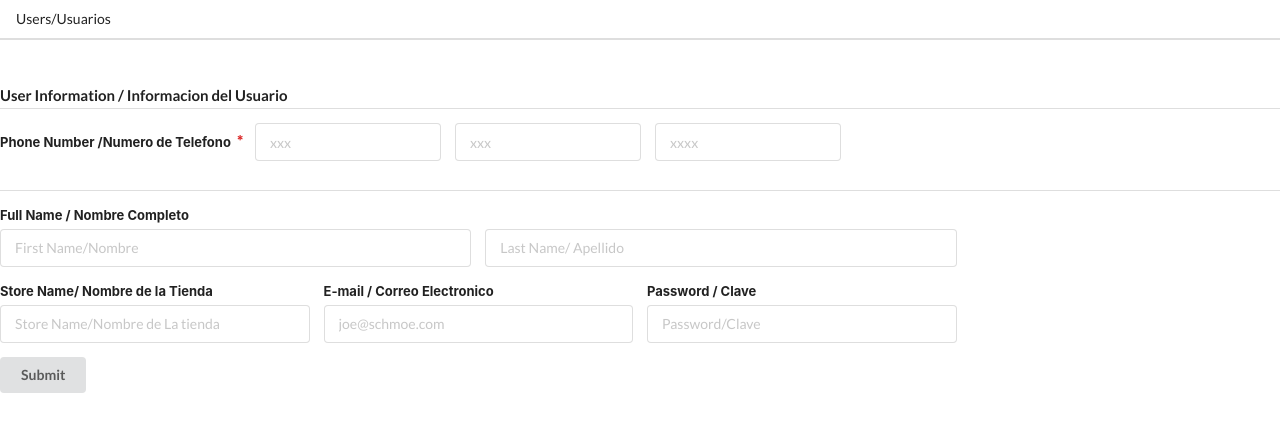
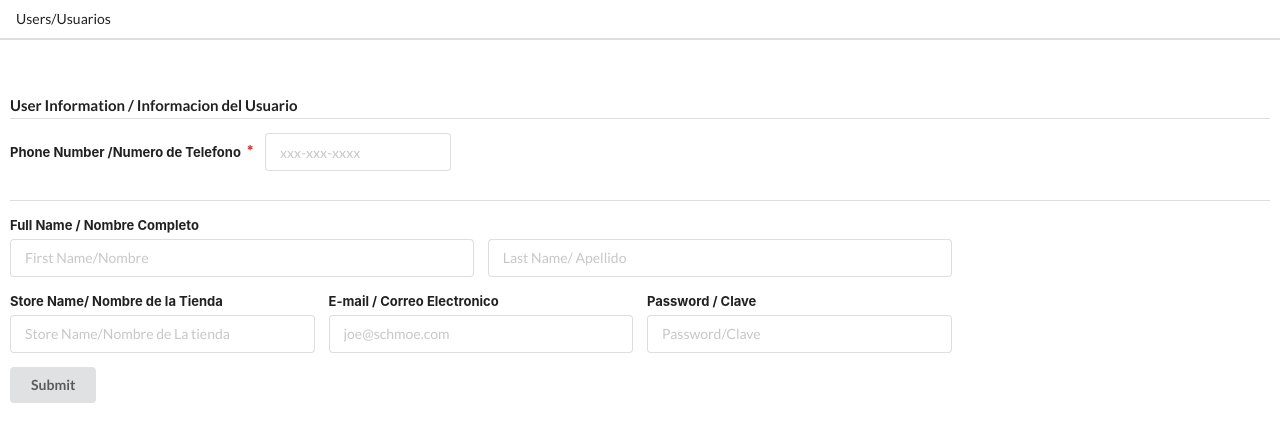
Before and after one commit to CAGuevara/AmigosMeatFrontEnd, a React (Create React App) app: page /users/AddUsers in a window 1280 px wide. Shown: the top 442 px of the page. Built offline with nearby package versions, Linux system fonts and the light colour scheme.

Commit message:
User Erro

```diff
--- a/src/pages/Users/index.js
+++ b/src/pages/Users/index.js
@@ -5,20 +5,20 @@ import AddUsers from '../addusers';
 
 const Users = () => {
     return (
-        <div className="ui centered grid" id="users-menu">
+           <div className="ui centered grid vertical fluid menu" id="users-menu">
+
                     <div className="ui vertical animated button" tabindex="0">
-                        <div className="visible content">Display Users</div>
-                        <div className="hidden content">Mostrar Usuarios</div>
+                        <div className="visible content "> Display Users </div>
+                        <div className="hidden content ">Mostrar Usuarios</div>
                     </div>
                     <div className="ui vertical animated button" tabindex="0">
                         <div className="hidden content">Adicionar Usuarios</div>
-                        <div className="visible content">Add Users</div>
+                        <div className="visible content">   Add Users     </div>
                     </div>
                     <div className="ui vertical animated button" tabindex="0">
-                        <div className="hidden content">Modificar Usuarios</div>
+                        <div className="hidden content"> Modificar Usuarios </div>
                         <div className="visible content">Update Users</div>
                     </div>
-
         </div>
     );
 }
--- a/src/pages/Users/styles.css
+++ b/src/pages/Users/styles.css
@@ -1,7 +1,7 @@
 #users-menu {
+display: flex;
 /* background-color: lightcyan; */
 padding: 10px;
-vertical-align:middle;
-margin:5%;
+margin:5px;
 height: 60px;
 }
--- a/src/pages/addusers/index.js
+++ b/src/pages/addusers/index.js
@@ -1,24 +1,53 @@
 import React from 'react';
-import App from '../../App'
+// import App from '../../App'
+import { useState } from 'react';
+import axios from 'axios';
+import './styles.css'
 
 const AddUsers = () => {
+    const [phoneUser, setPhoneUser] = useState('');
+    const [firstName, setFirstName] = useState('');
+    const [lastName, setLastName] = useState('');
+    const [storeName, setStoreName] = useState('');
+    const [emailUser, setEmailUser] = useState('');
+    const [pwdUser, setPwdUser] = useState('');
+
+    const handleSubmit = async (e) => {
+        e.preventDefault();
+     try {
+        const newUser = {
+            phone : phoneUser,
+            firstname : firstName,
+            lastname : lastName,
+            storename : storeName,
+            email : emailUser,
+            pwd : pwdUser
+        }
+
+            const response = await axios.post('http://localhost:8080/api/v1/adduser', newUser);
+
+            }catch (error){
+            console.log(error);
+        }
+    }
+
+
     return (
         <div>
-            <form className="ui form">
+            <form className="ui form" id="form-padding">
                 <br></br>
                 <h4 className="ui dividing header">User Information / Informacion del Usuario</h4>
                 <div className="ui form">
                     <div className="inline fields required field">
                         <label>Phone Number /Numero de Telefono </label>
                         <div className="field">
-                            <input type="text" placeholder="xxx"></input>
+                            <input type="text"
+                            name = "phone"
+                            placeholder="xxx-xxx-xxxx"
+                            onChange={e => setPhoneUser(e.target.value)}
+                            ></input>
                         </div>
-                        <div className="field">
-                            <input type="text" placeholder="xxx"></input>
-                        </div>
-                        <div className="field">
-                            <input type="text" placeholder="xxxx"></input>
-                        </div>
+
                     </div>
                 </div>
                 <h4 className="ui dividing header"></h4>
@@ -27,10 +56,18 @@ const AddUsers = () => {
                     <label> Full Name / Nombre Completo </label>
                     <div className="two fields">
                         <div className="six wide field">
-                            <input type="text" name="shipping[first-name]" placeholder="First Name/Nombre"></input>
+                            <input type="text"
+                                name="first-name"
+                                placeholder="First Name/Nombre"
+                                onChange={e => setFirstName(e.target.value)}>
+                            </input>
                         </div>
                         <div className="six wide field">
-                            <input type="text" name="shipping[last-name]" placeholder="Last Name/ Apellido"></input>
+                            <input type="text"
+                            name="last-name"
+                            placeholder="Last Name/ Apellido"
+                            onChange={e => setLastName(e.target.value)}>
+                            </input>
                         </div>
                     </div>
                 </div>
@@ -38,20 +75,33 @@ const AddUsers = () => {
                     <div className="fields">
                         <div className="four wide field">
                             <label>Store Name/ Nombre de la Tienda</label>
-                            <input type="text" name="shipping[first-name]" placeholder="Store Name/Nombre de La tienda "></input>
+                            <input type="text"
+                                name="store-name"
+                                placeholder="Store Name/Nombre de La tienda "
+                                onChange={e => setStoreName(e.target.value)}
+                                ></input>
                         </div>
                         <div className="four wide field">
                             <label>E-mail / Correo Electronico</label>
-                            <input type="text" name="shipping[first-name]" placeholder="joe@schmoe.com"></input>
+                            <input type="text"
+                            name="email"
+                            placeholder="joe@schmoe.com"
+                            onChange={e => setEmailUser(e.target.value)}
+                            ></input>
                         </div>
                         <div className="four wide field">
                             <label>Password / Clave</label>
-                            <input type="text" name="shipping[first-name]" placeholder="Password/Clave"></input>
+                            <input type="text"
+                            name="pwd"
+                            placeholder="Password/Clave"
+                            onChange={e => setPwdUser(e.target.value)}
+                            ></input>
                         </div>
                     </div>
                 </div>
                 <div className="ui form success">
-                    <div className="ui submit button">Submit</div>
+                    <button className="ui button" type="submit">Submit</button>
+                    {/* <div className="ui submit button">Submit</div> */}
                 </div>
 
             </form>
--- /dev/null
+++ b/src/pages/addusers/styles.css
@@ -0,0 +1,3 @@
+#form-padding{
+    padding: 10px;
+}
--- a/src/pages/displayUsers/displayusers.js
+++ b/src/pages/displayUsers/displayusers.js
@@ -30,13 +30,13 @@ const DisplayUsers = () => {
             <table className="ui celled table">
                 <thead>
                     <tr>
-                        <th>Phone Number/Numero de Telefono</th>
-                        <th>First Name/Nombre</th>
-                        <th>Last Name/Apellido</th>
-                        <th>Store Name/Nombre de la Tienda</th>
-                        <th>Email Address/Correo Electronico</th>
-                        <th>Password/Clave</th>
-                        <th>Actions</th>
+                        <th className="ui center aligned header">Phone Number / Numero de Telefono</th>
+                        <th className="ui center aligned header">First Name / Nombre</th>
+                        <th className="ui center aligned header">Last Name / Apellido</th>
+                        <th className="ui center aligned header" >Store Name / Nombre de la Tienda</th>
+                        <th className="ui center aligned header">Email Address / Correo Electronico</th>
+                        <th className="ui center aligned header">Password/Clave</th>
+                        {/* <th>Actions</th> */}
                     </tr>
                 </thead>
                 <tbody>
@@ -44,13 +44,13 @@ const DisplayUsers = () => {
                         users.map(user => {
                             return (
                                 <tr>
-                                    <td data-label="phone">{user.phone}</td>
-                                    <td data-label="firstname">{user.firstname}</td>
-                                    <td data-label="lastname">{user.lastname}</td>
-                                    <td data-label="storename">{user.storename}</td>
-                                    <td data-label="email">{user.email}</td>
-                                    <td data-label="pwd">{user.pwd}</td>
-                                    <td data-label=""></td>
+                                    <td data-label="phone" className="ui center aligned">{user.phone}</td>
+                                    <td data-label="firstname" className="ui center aligned">{user.firstname}</td>
+                                    <td data-label="lastname" className="ui center aligned">{user.lastname}</td>
+                                    <td data-label="storename" className="ui center aligned">{user.storename}</td>
+                                    <td data-label="email" className="ui center aligned">{user.email}</td>
+                                    <td data-label="pwd" className="ui center aligned">{user.pwd}</td>
+                                    {/* <td data-label=""></td> */}
                                 </tr>
                             )
                         })
```
